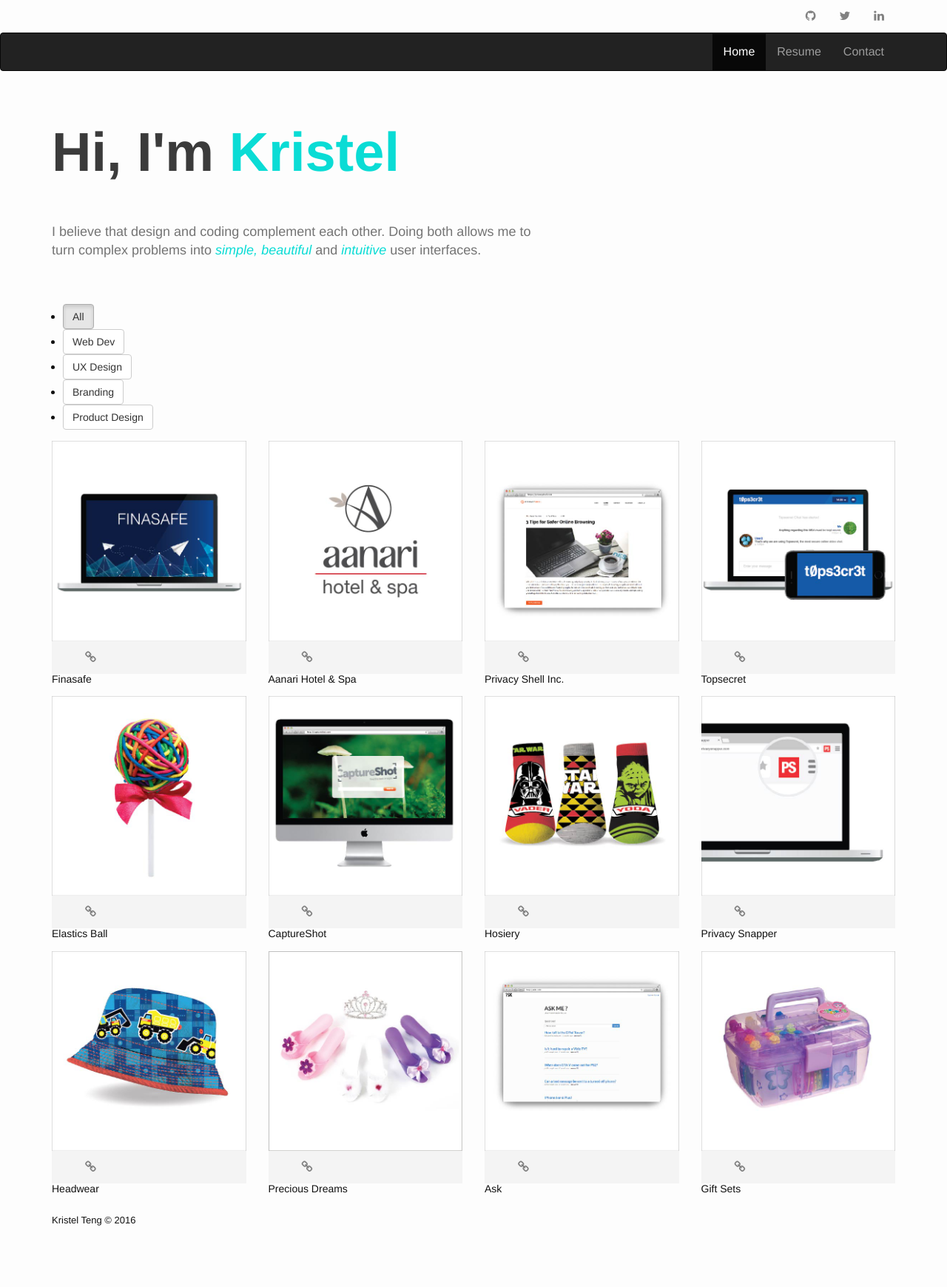
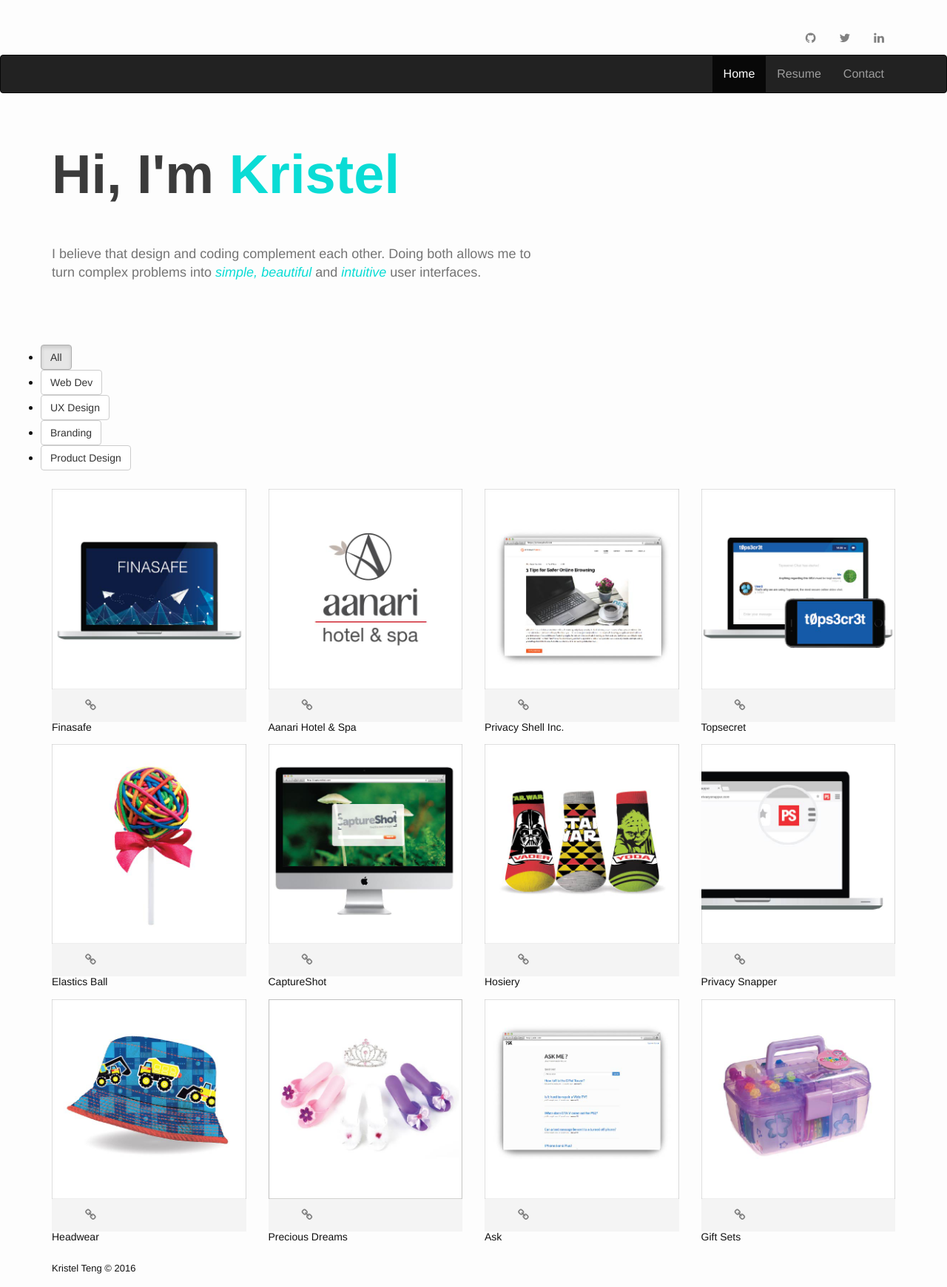
Before and after one commit to kristelteng/personal_site, a Jekyll site: the page built from index.html, in a window 1280 px wide. Shown: the whole page at 74% size. Built offline with Jekyll 4.4.1, drawn with Linux system fonts in a browser that asks for light colours; before the commit the page ends 1675 px from its top, so only the background shows below that.

```diff
--- a/css/style.css
+++ b/css/style.css
@@ -51,6 +51,13 @@
     padding-left: 15px;
 }
 
+#header {
+    padding: 30px 0px 0px;
+}
+
+.portfolio-filter {
+    margin: 25px 0px;
+}
 
 /**************** INDEX PAGE ****************/
 
```
